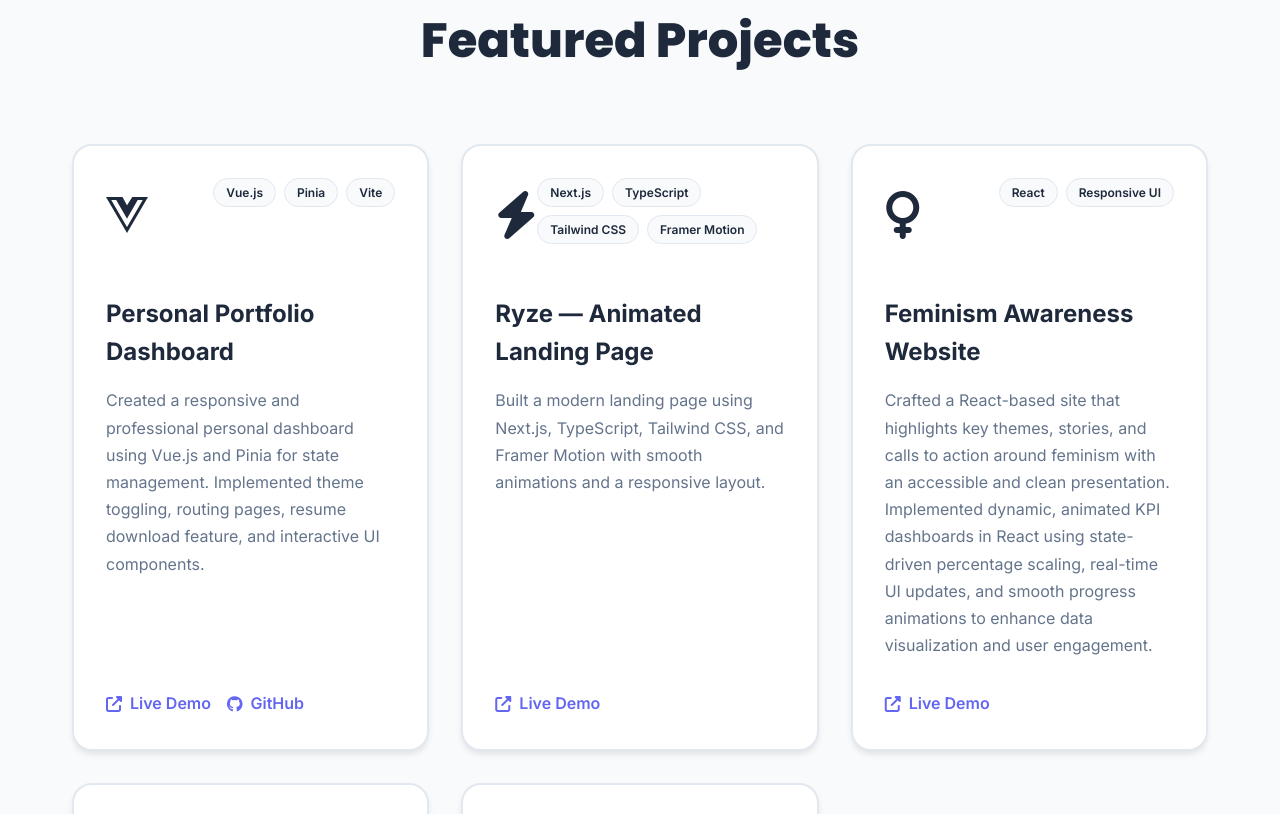
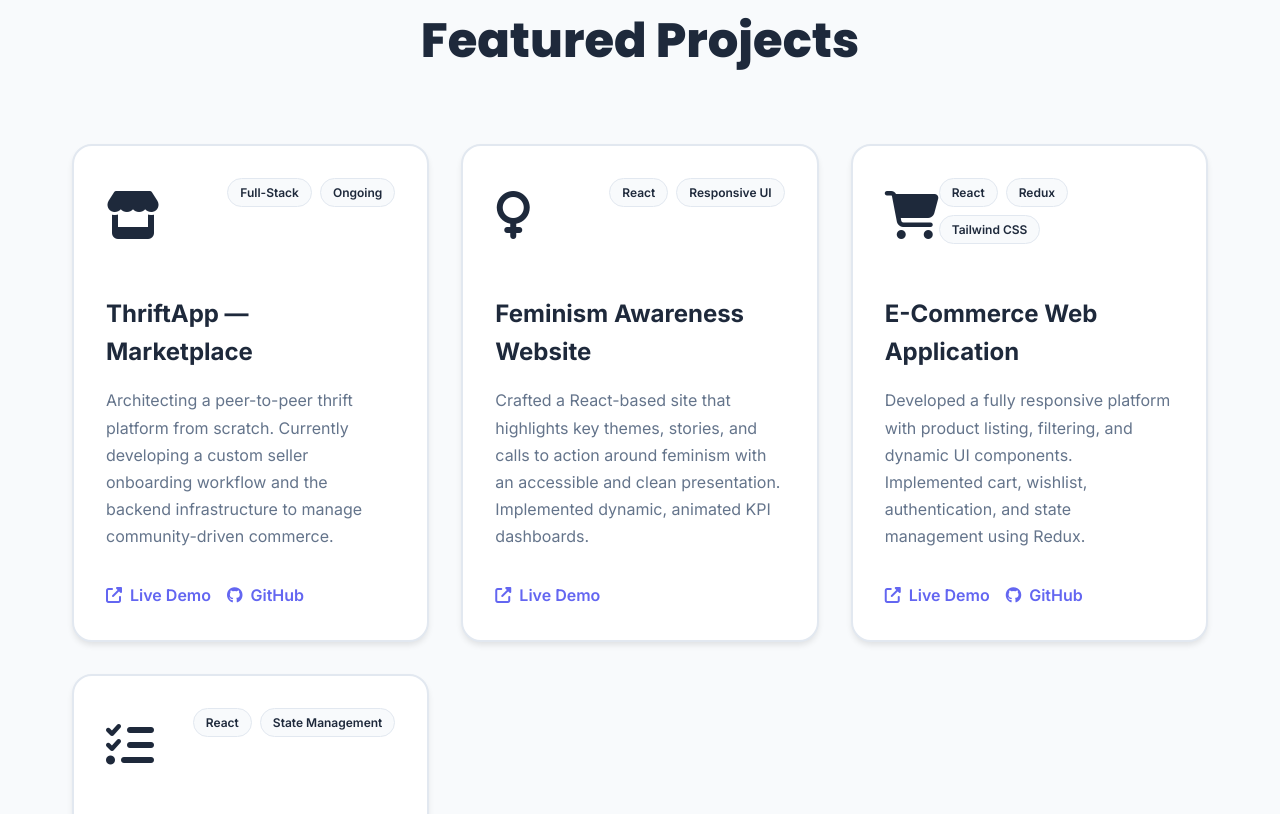
Before and after one commit to nidhiatwork01-cmyk/Portfolio, a plain HTML site: page index.html in a window 1280 px wide. Shown: the part 5442-6256 px from the top of the page. Drawn offline with Linux system fonts and the light colour scheme.

Commit message:
commit 14

```diff
--- a/index.html
+++ b/index.html
@@ -17,7 +17,6 @@
     />
   </head>
   <body>
-    <!-- Navigation -->
     <nav class="navbar" id="navbar">
       <div class="container">
         <div class="nav-wrapper">
@@ -40,7 +39,6 @@
       </div>
     </nav>
 
-    <!-- Hero Section -->
     <section id="home" class="hero">
       <div class="hero-background">
         <div class="gradient-orb orb-1"></div>
@@ -110,7 +108,6 @@
       </div>
     </section>
 
-    <!-- About Section -->
     <section id="about" class="about">
       <div class="container">
         <div class="section-header">
@@ -165,7 +162,6 @@
       </div>
     </section>
 
-    <!-- Skills Section -->
     <section id="skills" class="skills">
       <div class="container">
         <div class="section-header">
@@ -224,7 +220,6 @@
       </div>
     </section>
 
-    <!-- Hackathon Achievement Section -->
     <section id="achievements" class="achievements">
       <div class="container">
         <div class="section-header">
@@ -277,7 +272,6 @@
       </div>
     </section>
 
-    <!-- Experience Section -->
     <section id="experience" class="experience">
       <div class="container">
         <div class="section-header">
@@ -321,7 +315,6 @@
       </div>
     </section>
 
-    <!-- Hackathon Project Section -->
     <section id="hackathon-project" class="hackathon-project">
       <div class="container">
         <div class="section-header">
@@ -416,7 +409,6 @@
       </div>
     </section>
 
-    <!-- Projects Section -->
     <section id="projects" class="projects">
       <div class="container">
         <div class="section-header">
@@ -427,24 +419,22 @@
           <div class="project-card">
             <div class="project-card-header">
               <div class="project-icon">
-                <i class="fab fa-vuejs"></i>
+                <i class="fas fa-store"></i>
               </div>
               <div class="project-tags">
-                <span class="project-tag">Vue.js</span>
-                <span class="project-tag">Pinia</span>
-                <span class="project-tag">Vite</span>
+                <span class="project-tag">Full-Stack</span>
+                <span class="project-tag">Ongoing</span>
               </div>
             </div>
-            <h3>Personal Portfolio Dashboard</h3>
+            <h3>ThriftApp — Marketplace</h3>
             <p>
-              Created a responsive and professional personal dashboard using
-              Vue.js and Pinia for state management. Implemented theme toggling,
-              routing pages, resume download feature, and interactive UI
-              components.
+              Architecting a peer-to-peer thrift platform from scratch. Currently
+              developing a custom seller onboarding workflow and the backend
+              infrastructure to manage community-driven commerce.
             </p>
             <div class="project-card-footer">
               <a
-                href="https://portfolio-gpex.vercel.app/"
+                href="https://thriftapps.netlify.app/home"
                 target="_blank"
                 class="project-link-small"
               >
@@ -452,7 +442,7 @@
                 Live Demo
               </a>
               <a
-                href="https://github.com/nidhiatwork01-cmyk/vue-project"
+                href="https://github.com/nidhiatwork01-cmyk/thriftapp"
                 target="_blank"
                 class="project-link-small"
               >
@@ -461,35 +451,7 @@
               </a>
             </div>
           </div>
-          <div class="project-card">
-            <div class="project-card-header">
-              <div class="project-icon">
-                <i class="fas fa-bolt"></i>
-              </div>
-              <div class="project-tags">
-                <span class="project-tag">Next.js</span>
-                <span class="project-tag">TypeScript</span>
-                <span class="project-tag">Tailwind CSS</span>
-                <span class="project-tag">Framer Motion</span>
-              </div>
-            </div>
-            <h3>Ryze — Animated Landing Page</h3>
-            <p>
-              Built a modern landing page using Next.js, TypeScript, Tailwind
-              CSS, and Framer Motion with smooth animations and a responsive
-              layout.
-            </p>
-            <div class="project-card-footer">
-              <a
-                href="https://ryze-virid.vercel.app/"
-                target="_blank"
-                class="project-link-small"
-              >
-                <i class="fas fa-external-link-alt"></i>
-                Live Demo
-              </a>
-            </div>
-          </div>
+
 
           <div class="project-card">
             <div class="project-card-header">
@@ -505,10 +467,7 @@
             <p>
               Crafted a React-based site that highlights key themes, stories,
               and calls to action around feminism with an accessible and clean
-              presentation. Implemented dynamic, animated KPI dashboards in
-              React using state-driven percentage scaling, real-time UI updates,
-              and smooth progress animations to enhance data visualization and
-              user engagement.
+              presentation. Implemented dynamic, animated KPI dashboards.
             </p>
             <div class="project-card-footer">
               <a
@@ -536,8 +495,7 @@
             <p>
               Developed a fully responsive platform with product listing,
               filtering, and dynamic UI components. Implemented cart, wishlist,
-              authentication, and state management using Redux. Designed a
-              clean, modern UI using Tailwind CSS.
+              authentication, and state management using Redux.
             </p>
             <div class="project-card-footer">
               <a
@@ -573,8 +531,7 @@
             <p>
               Built an interactive task management app using React functional
               components. Implemented editing, completion, deletion, and
-              reusable hooks. Minimal and responsive interface ensuring great
-              UX.
+              reusable hooks. Minimal and responsive interface.
             </p>
             <div class="project-card-footer">
               <a
@@ -599,7 +556,6 @@
       </div>
     </section>
 
-    <!-- Education Section -->
     <section id="education" class="education">
       <div class="container">
         <div class="section-header">
@@ -627,7 +583,6 @@
       </div>
     </section>
 
-    <!-- Contact Section -->
     <section id="contact" class="contact">
       <div class="container">
         <div class="section-header">
@@ -691,7 +646,6 @@
       </div>
     </section>
 
-    <!-- Footer -->
     <footer class="footer">
       <div class="container">
         <div class="footer-content">
```
